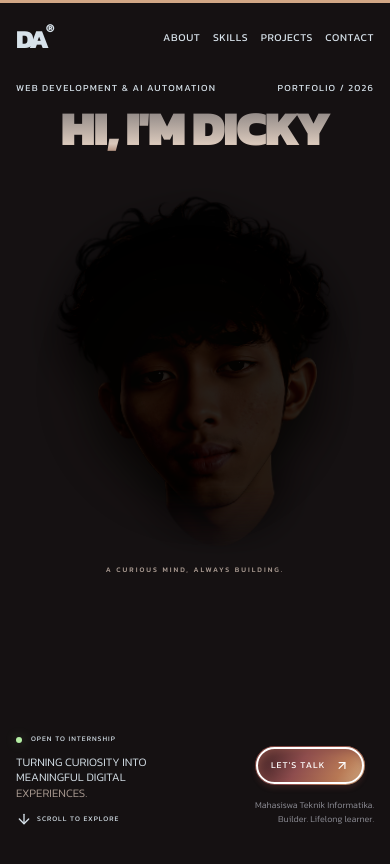
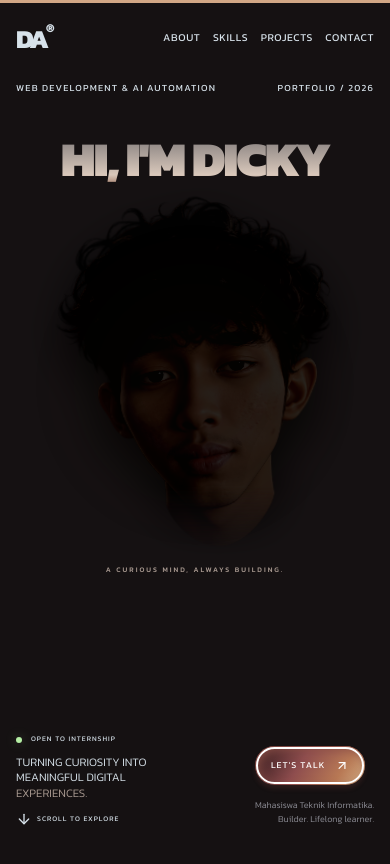
Before and after one commit to DickyAndrean07/webPortofolio, a React (Vite) app: page / in a window 390 px wide. Shown: the top 864 px of the page. Built offline with nearby package versions, Linux system fonts and the light colour scheme.

Commit message:
style(mobile): shift HI, I'M DICKY down right above avatar head

```diff
--- a/src/styles.css
+++ b/src/styles.css
@@ -1010,6 +1010,7 @@ a:focus-visible {
     font-size: clamp(8px, 2.4vw, 9.5px);
   }
   .hero h1 {
+    margin-top: clamp(32px, 4.5svh, 44px);
     font-size: clamp(34px, min(13.2vw, 9.5svh), 52px);
     letter-spacing: -0.035em;
     line-height: 1.04;
```
